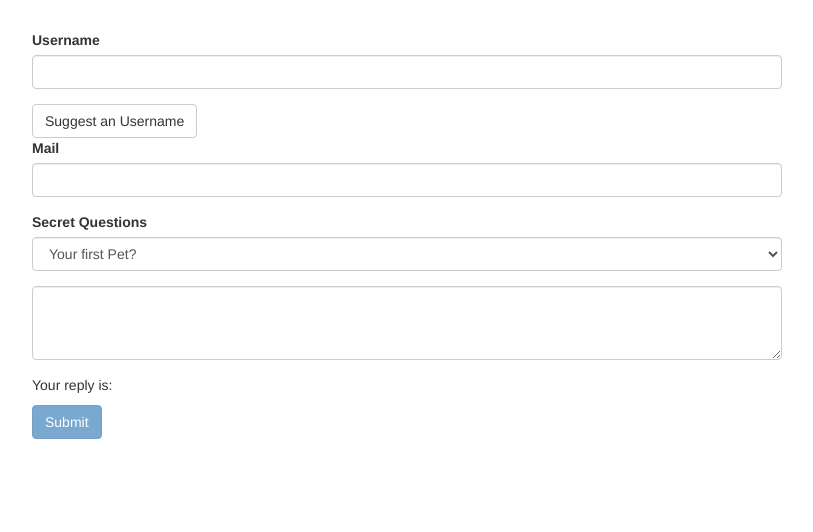
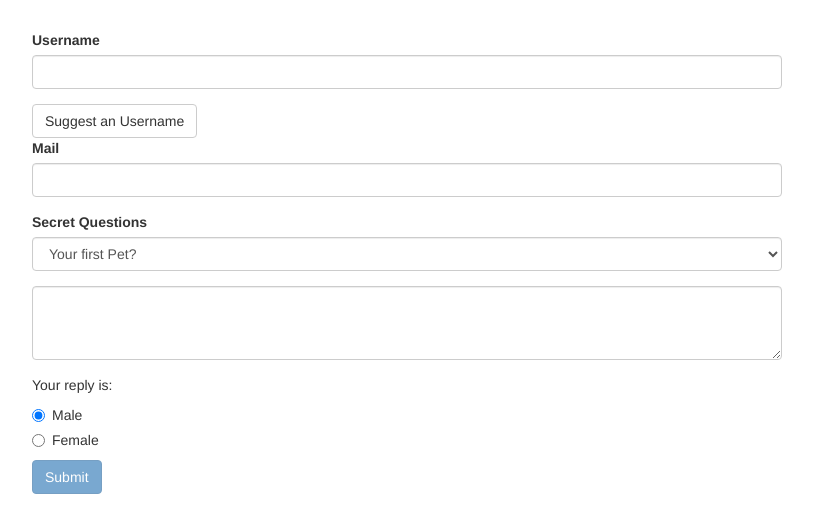
Before and after one commit to saraogiraj94/AngularFormBasics, an Angular app: page / in a window 1280 px wide. Shown: the top 532 px of the page, without its empty margins (233-1046 px from the left). Built offline with nearby package versions, Linux system fonts and the light colour scheme.

Commit message:
added radio button of genders

```diff
--- a/src/app/app.component.html
+++ b/src/app/app.component.html
@@ -45,6 +45,17 @@
             [(ngModel)]="answer"></textarea>
         </div>
         <p>Your reply is: {{answer}}</p>
+        <div class="radio" *ngFor="let gender of genders">
+          <label>
+            <input
+              type="radio"
+              name="gender"
+              [ngModel]=defaultGender
+              required
+              [value]=gender
+            >{{gender}}
+          </label>
+        </div>
         <button
           class="btn btn-primary"
           type="submit"
--- a/src/app/app.component.ts
+++ b/src/app/app.component.ts
@@ -9,6 +9,9 @@
 export class AppComponent {
 
   defaultQuestion="pet";
+  answer='';
+  defaultGender='Male';
+  genders=['Male','Female'];
 
   suggestUserName() {
     const suggestedName = 'Superuser';
```
